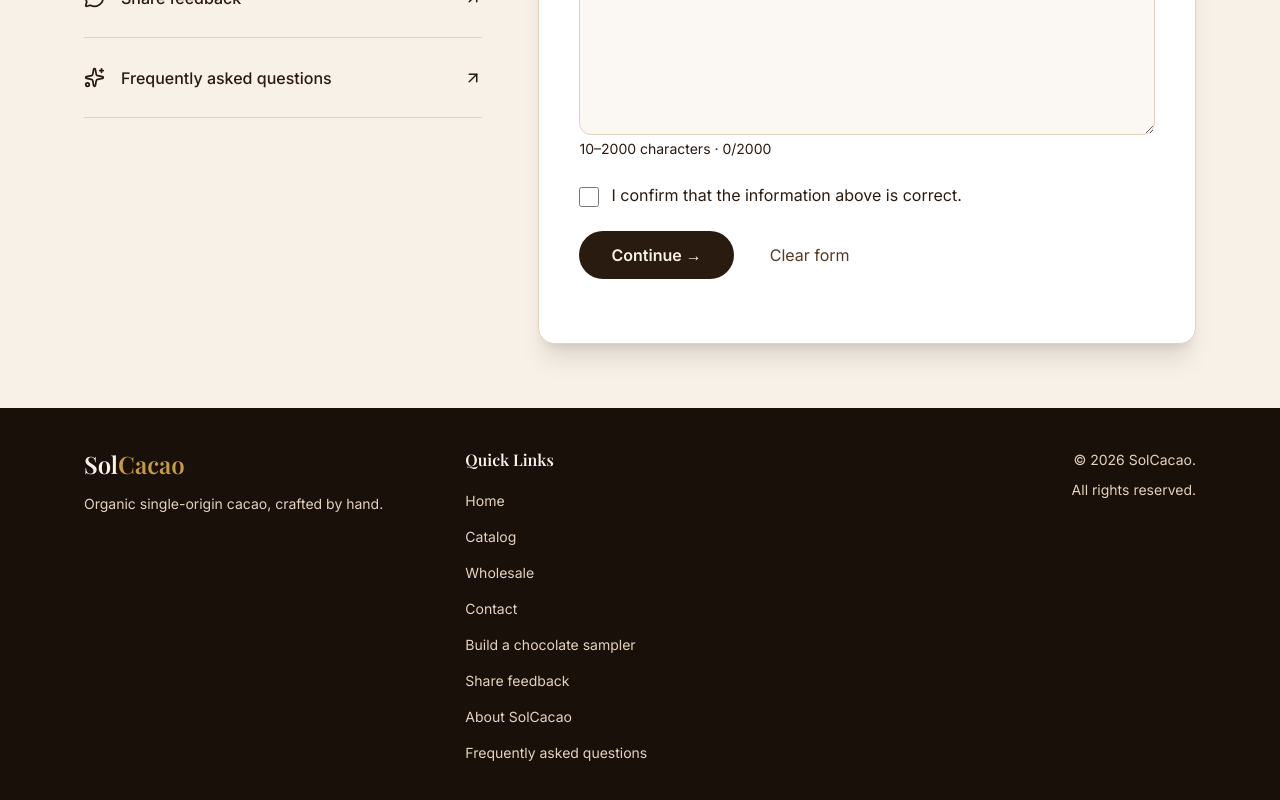
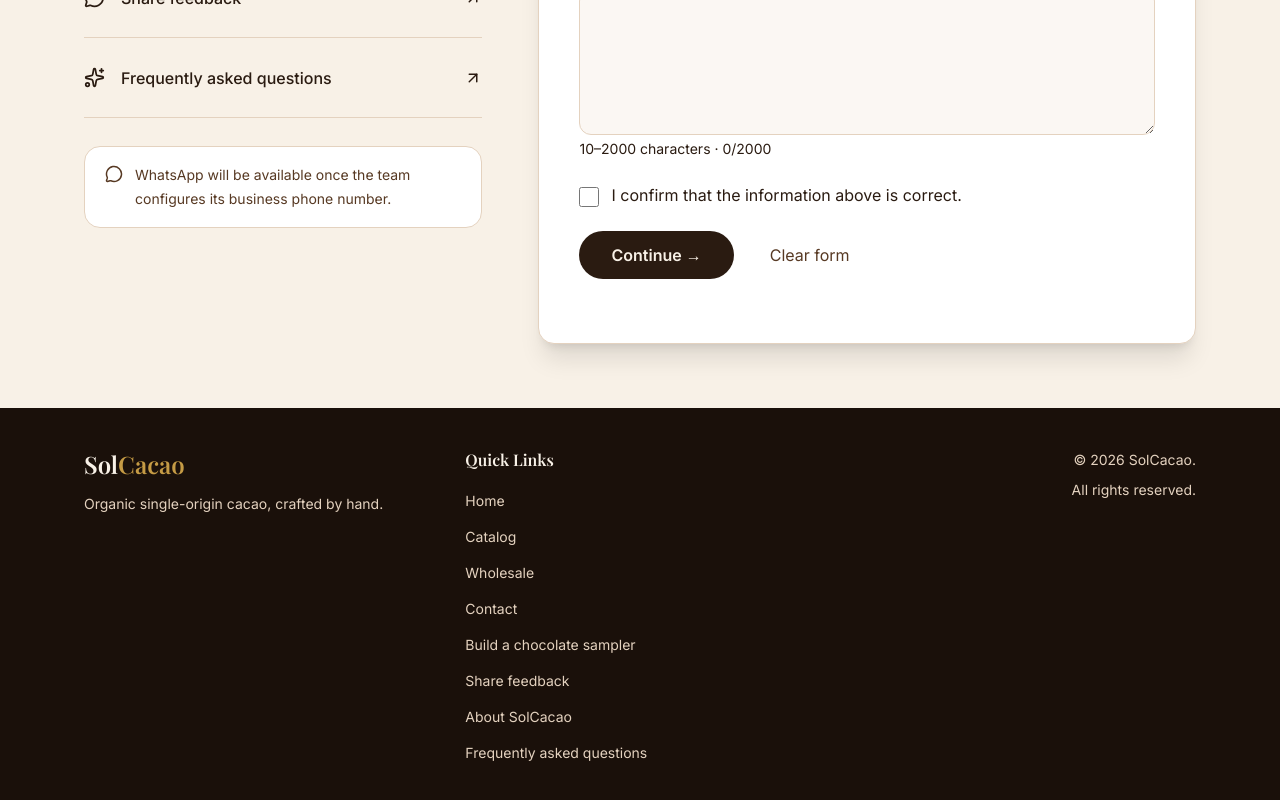
Before and after one commit to nabihmak/solcacao, a React (Vite) app in the folder client/: page /en/contact in a window 1280 px wide. Shown: the part 862-1662 px from the top of the page. Built offline with nearby package versions, Linux system fonts and the light colour scheme.

Commit message:
Show WhatsApp unavailable notice when no business number is set

```diff
--- a/client/src/pages/ContactPage.jsx
+++ b/client/src/pages/ContactPage.jsx
@@ -26,6 +26,7 @@ export default function ContactPage() {
           {[['sampler',Package],['feedback',MessageCircle],['faq',Sparkles]].map(([path,Icon]) => <Link key={path} to={localePath('/'+path)} className="group flex min-h-20 items-center gap-4 py-5 transition hover:pl-2 hover:text-gold-700"><Icon size={21} aria-hidden="true" /><span className="flex-1 font-medium">{tr(path)}</span><ArrowUpRight size={18} aria-hidden="true" className="transition group-hover:-translate-y-1 group-hover:translate-x-1" /></Link>)}
         </nav>
         {url && <a href={url} target="_blank" rel="noopener noreferrer" className="mt-7 inline-flex items-center gap-3 rounded-full border border-cocoa-300 px-5 py-3 font-medium transition hover:bg-white"><MessageCircle size={18} aria-hidden="true" />{tr('whatsapp')}<ArrowUpRight size={16} aria-hidden="true" /></a>}
+        {!url && <p className="mt-7 flex items-start gap-3 rounded-2xl border border-cocoa-200 bg-white px-5 py-4 text-sm leading-6 text-cocoa-700"><MessageCircle size={18} aria-hidden="true" className="mt-0.5 shrink-0" />{tr('whatsappUnavailable')}</p>}
       </aside>
       <div className="order-1 lg:order-2"><SupportForm type="contact" /></div>
     </div>
```
